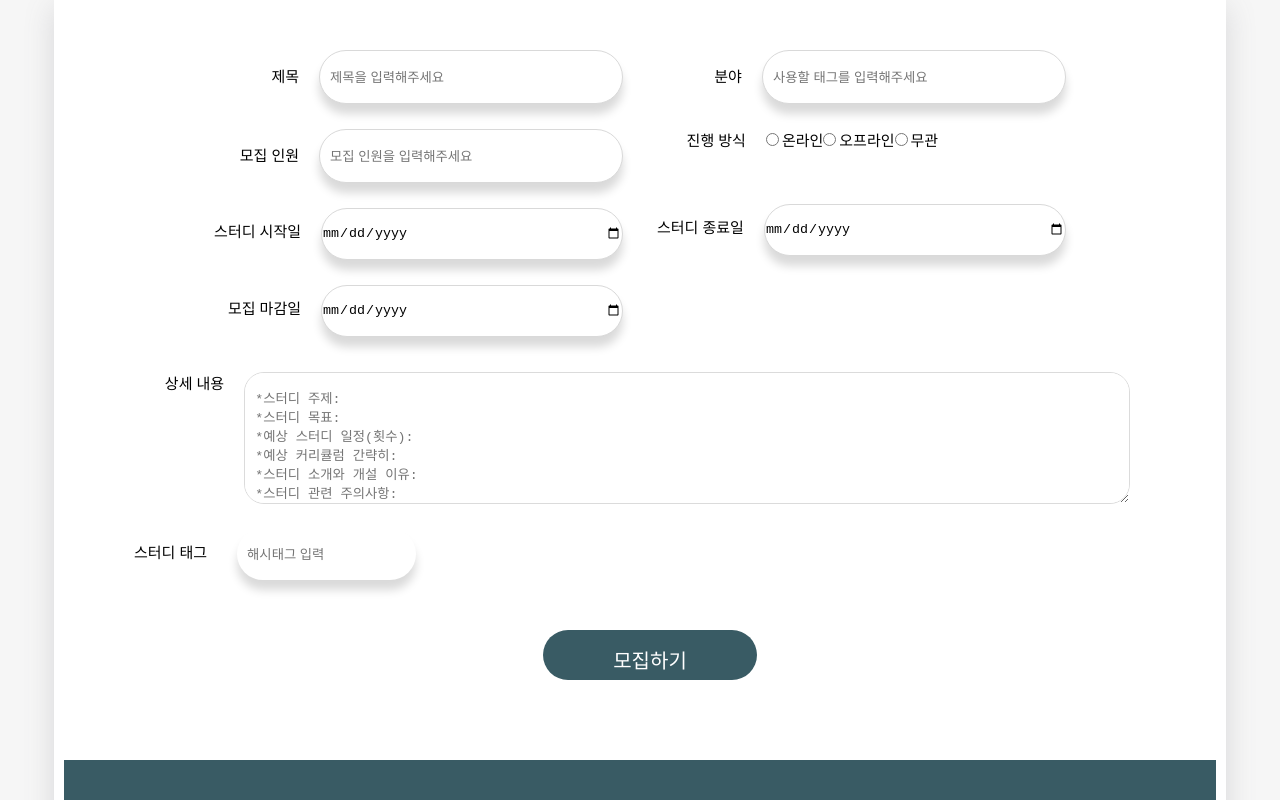
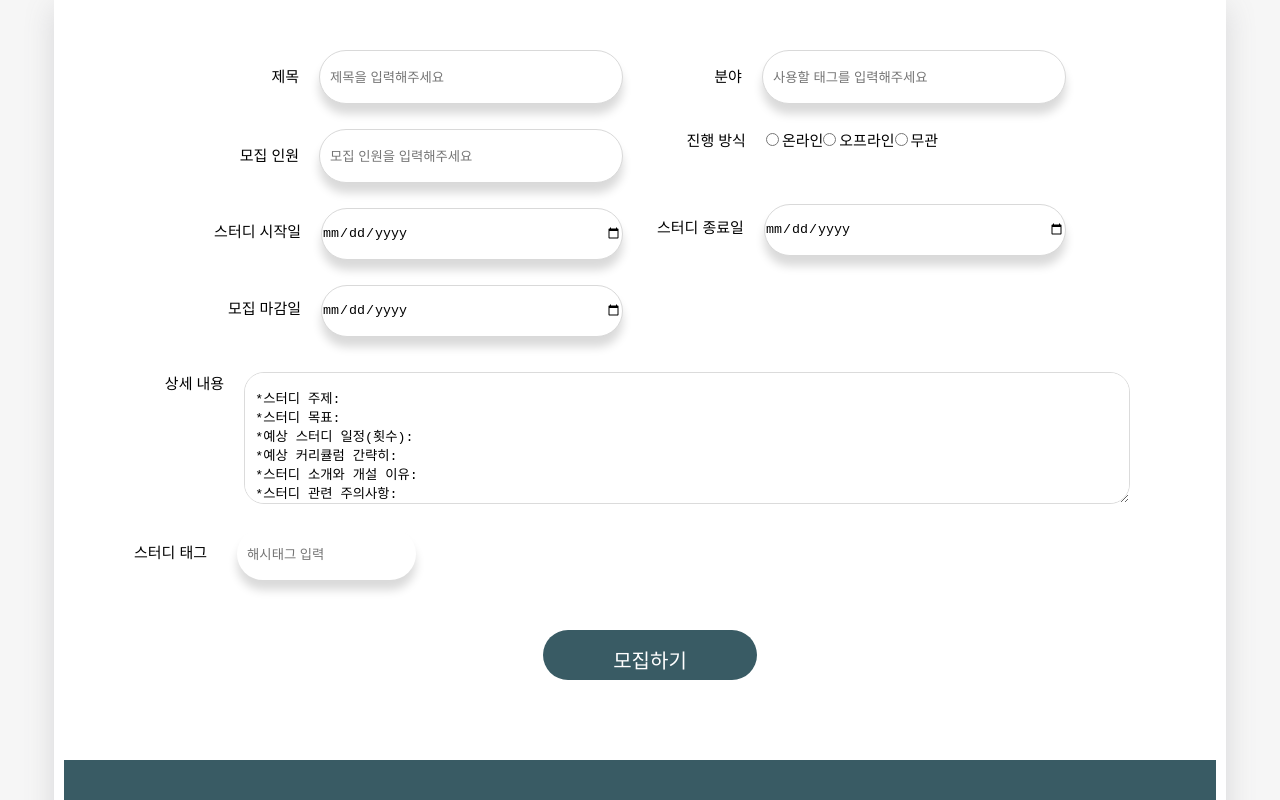
Before and after one commit to Hanium2023-WeB/starD, a React (Create React App) app in the folder src/main/frontend/: page /studyopen in a window 1280 px wide. Shown: the top 800 px of the page. Built offline with nearby package versions, Linux system fonts and the light colour scheme; the HTML template or start-up script is replaced by a standard one; a web font is replaced by a local one.

Commit message:
add Details Default Value to Study Recruitment Form

```diff
--- a/src/main/frontend/src/components/study/StudyInsert.js
+++ b/src/main/frontend/src/components/study/StudyInsert.js
@@ -192,7 +192,7 @@ const StudyInsert = ({updateStudies}) => {
                 <div className="study_open_detail">
                     <span>상세 내용</span>
                     <textarea value={formData.description} name="description" onChange={handleInputChange}
-                              placeholder={value}/>
+                              placeholder={value} defaultValue={value}/>
                 </div>
                 <div className="study_tag">
                     <span>스터디 태그</span>
```
